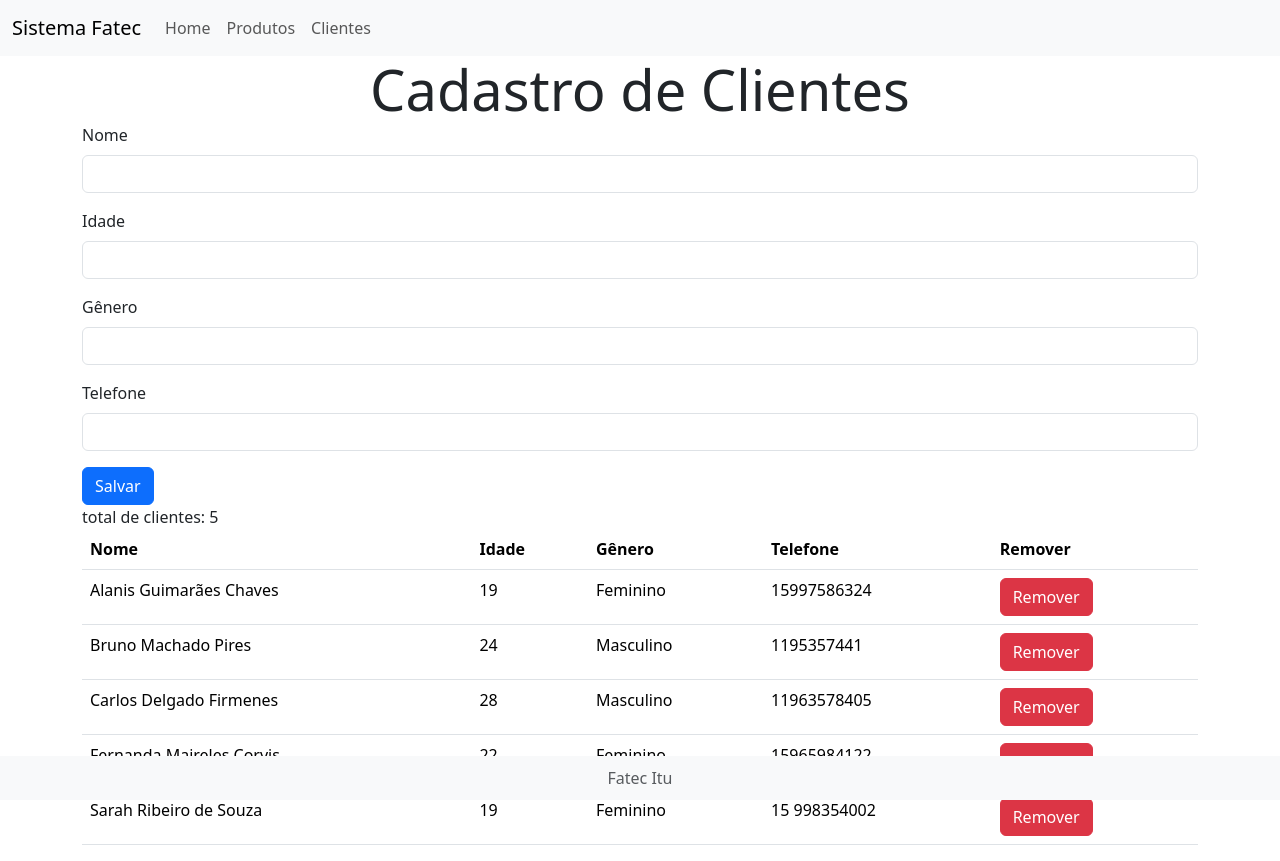
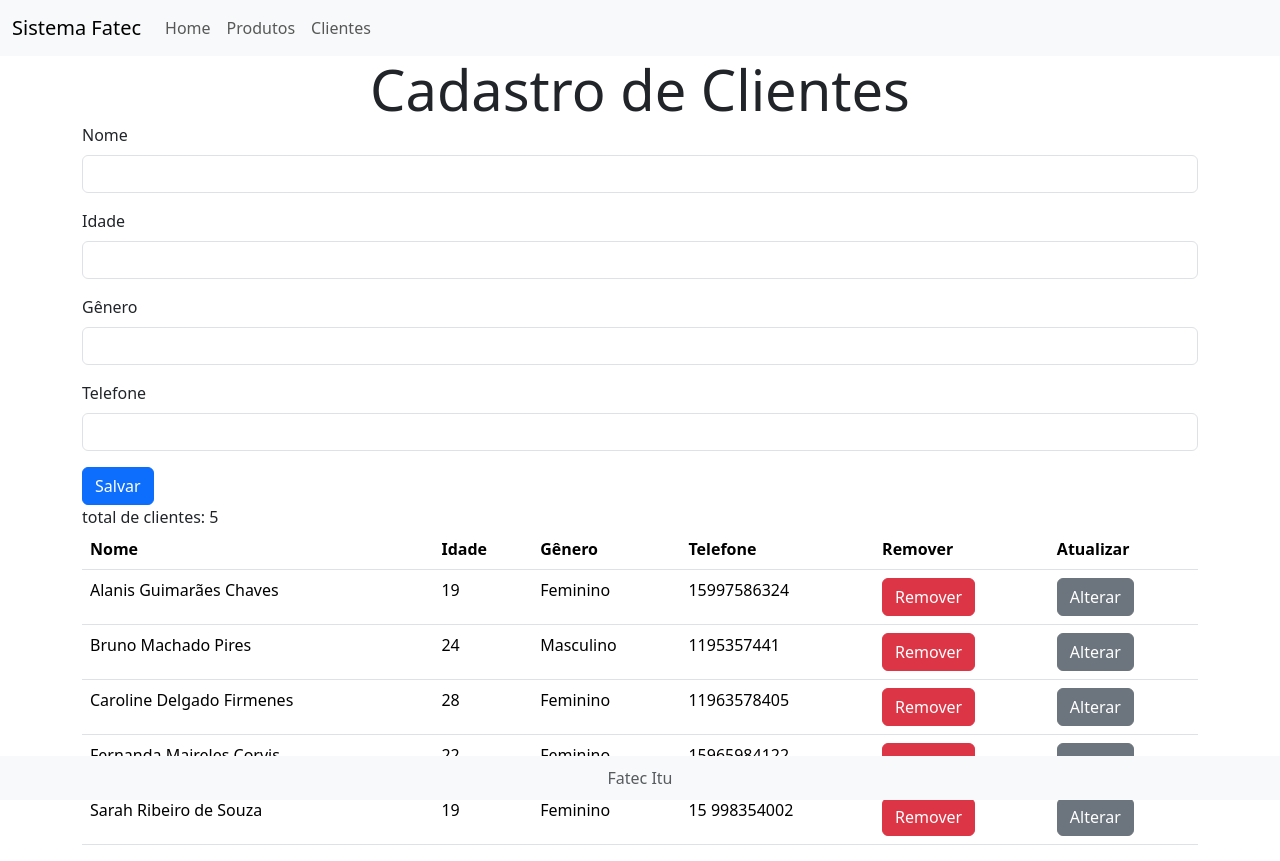
Before and after one commit to sarahrbz/Angular-cadastro-de-produto-, an Angular app: page /client in a window 1280 px wide. Built offline with nearby package versions, Linux system fonts and the light colour scheme; data requests are answered from the project's data file.

Commit message:
inserindo o edit service no client-component - aula 08

```diff
--- a/db.json
+++ b/db.json
@@ -30,9 +30,9 @@
     },
     {
       "id": 3,
-      "name": "Carlos Delgado Firmenes",
+      "name": "Caroline Delgado Firmenes",
       "age": 28,
-      "gender": "Masculino",
+      "gender": "Feminino",
       "phone": 11963578405
     },
     {
--- a/src/app/client-component/client-component.html
+++ b/src/app/client-component/client-component.html
@@ -23,7 +23,8 @@
       <input formControlName="phone" type="text" class="form-control" id="inputphone">
     </div>
 
-    <button (click)="save()" type="submit" class="btn btn-primary">Salvar</button>
+    <button *ngIf="!isEditing"   type="submit" class="btn btn-primary" (click)="save()">Salvar</button>
+    <button *ngIf="isEditing"   type="submit" class="btn btn-primary"    (click)="update()">Atualizar</button>
   </form>
 
   total de clientes: {{clients().length}}
@@ -36,6 +37,7 @@
       <th scope="col">Gênero</th>
       <th scope="col">Telefone</th>
       <th scope="col">Remover</th>
+      <th scope="col">Atualizar</th>
     </tr>
   </thead>
   <tbody>
@@ -49,6 +51,11 @@
             Remover
           </button>
       </td>
+       <td>
+      <button class="btn btn-secondary"  (click)="onClickUpdate(c)" >
+            Alterar
+      </button>
+      </td>
     </tr>
    </tbody>
 </table>
--- a/src/app/client-component/client-component.ts
+++ b/src/app/client-component/client-component.ts
@@ -13,6 +13,7 @@ export class ClientComponent implements OnInit{ // tem que digitar implements On
   formGroupClient: FormGroup;
 
   clients = signal<Client[]>([]);
+  isEditing: boolean = false;
 
 
   constructor(private formBuilder: FormBuilder, private service: ClientService) {
@@ -57,4 +58,23 @@ export class ClientComponent implements OnInit{ // tem que digitar implements On
     )
   }
 
+  onClickUpdate(client: Client) {
+     this.formGroupClient.setValue(client);
+      this.isEditing = true;
+
+  }
+
+   update() {
+         this.service.update(this.formGroupClient.value).subscribe(
+        {
+          next: json => {
+            this.clients.update(clients => clients.map(c => c.id === json.id ? json : c));
+            this.isEditing = false;
+            this.formGroupClient.reset();
+          }
+        }
+      )
+  }
+
+
 }
--- a/src/app/client-service.ts
+++ b/src/app/client-service.ts
@@ -23,4 +23,8 @@ export class ClientService {
   delete(client: Client): Observable<void>{
     return this.http.delete<void>(`${this.apiUrl}/${client.id}`);
   }
+
+  update(client: Client): Observable<Client>{
+    return this.http.put<Client>(`${this.apiUrl}/${client.id}`, client);
 }
+}
```
